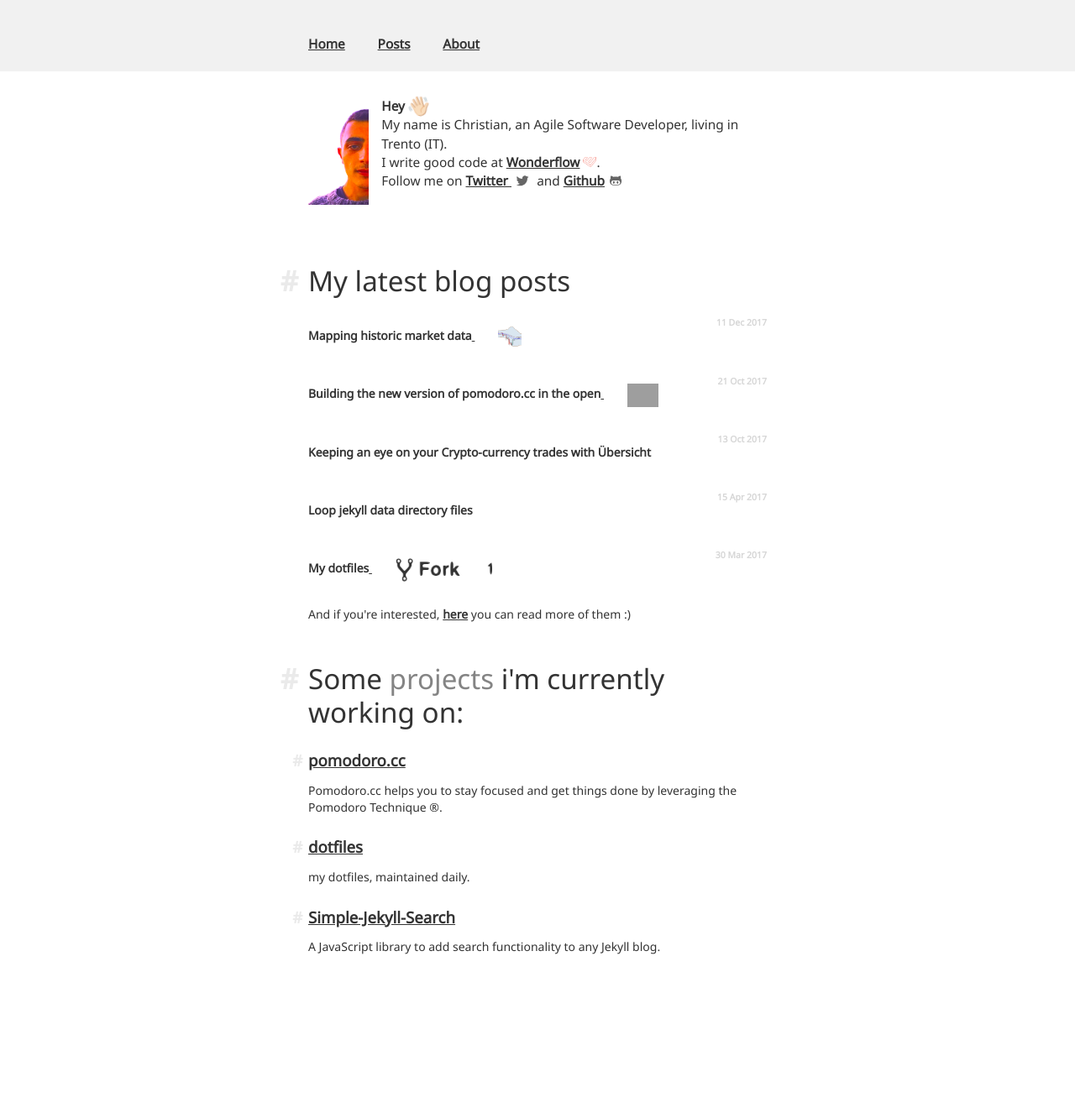
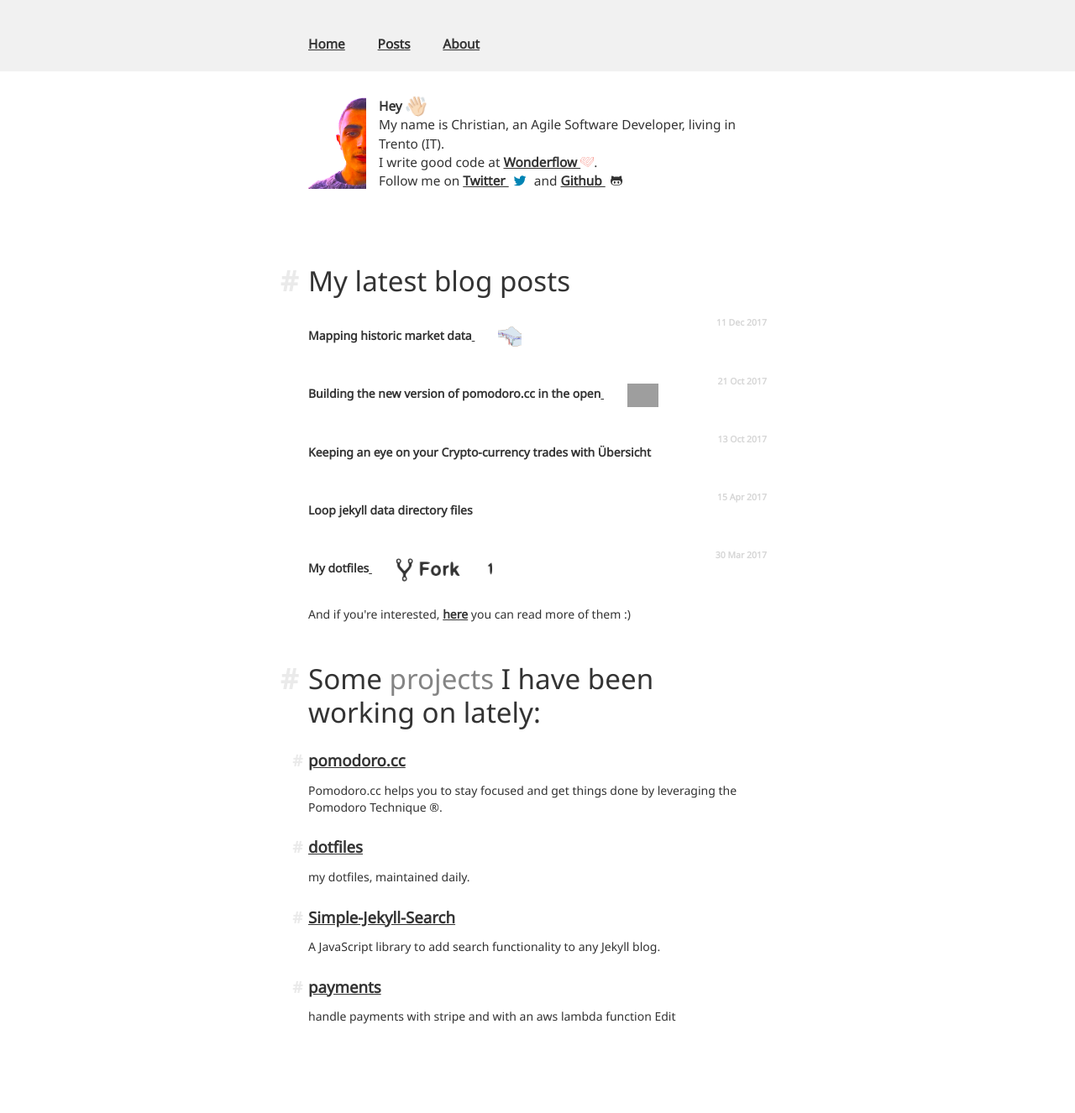
Before and after one commit to christian-fei/christian-fei.github.io-pandoc, a Jekyll site: the page built from index.html, in a window 1280 px wide. Shown: the whole page at 84% size. Built offline with Jekyll 4.4.1, drawn with Linux system fonts in a browser that asks for light colours; before the commit the page ends 1242 px from its top, so only the background shows below that; grey boxes are pictures that could not be loaded.

Commit message:
layout and style

```diff
--- a/_includes/icons/github.html
+++ b/_includes/icons/github.html
@@ -1,3 +1,3 @@
-<svg class="icon" viewBox="0 0 24 24">
+<svg class="icon github" viewBox="0 0 24 24">
   <path d="M20.38,8.53C20.54,8.13 21.06,6.54 20.21,4.39C20.21,4.39 18.9,4 15.91,6C14.66,5.67 13.33,5.62 12,5.62C10.68,5.62 9.34,5.67 8.09,6C5.1,3.97 3.79,4.39 3.79,4.39C2.94,6.54 3.46,8.13 3.63,8.53C2.61,9.62 2,11 2,12.72C2,19.16 6.16,20.61 12,20.61C17.79,20.61 22,19.16 22,12.72C22,11 21.39,9.62 20.38,8.53M12,19.38C7.88,19.38 4.53,19.19 4.53,15.19C4.53,14.24 5,13.34 5.8,12.61C7.14,11.38 9.43,12.03 12,12.03C14.59,12.03 16.85,11.38 18.2,12.61C19,13.34 19.5,14.23 19.5,15.19C19.5,19.18 16.13,19.38 12,19.38M8.86,13.12C8.04,13.12 7.36,14.12 7.36,15.34C7.36,16.57 8.04,17.58 8.86,17.58C9.69,17.58 10.36,16.58 10.36,15.34C10.36,14.11 9.69,13.12 8.86,13.12M15.14,13.12C14.31,13.12 13.64,14.11 13.64,15.34C13.64,16.58 14.31,17.58 15.14,17.58C15.96,17.58 16.64,16.58 16.64,15.34C16.64,14.11 16,13.12 15.14,13.12Z" />
 </svg>
--- a/_includes/icons/twitter.html
+++ b/_includes/icons/twitter.html
@@ -1,3 +1,3 @@
-<svg class="icon" viewBox="0 0 24 24">
+<svg class="icon twitter" viewBox="0 0 24 24">
   <path d="M22.46,6C21.69,6.35 20.86,6.58 20,6.69C20.88,6.16 21.56,5.32 21.88,4.31C21.05,4.81 20.13,5.16 19.16,5.36C18.37,4.5 17.26,4 16,4C13.65,4 11.73,5.92 11.73,8.29C11.73,8.63 11.77,8.96 11.84,9.27C8.28,9.09 5.11,7.38 3,4.79C2.63,5.42 2.42,6.16 2.42,6.94C2.42,8.43 3.17,9.75 4.33,10.5C3.62,10.5 2.96,10.3 2.38,10C2.38,10 2.38,10 2.38,10.03C2.38,12.11 3.86,13.85 5.82,14.24C5.46,14.34 5.08,14.39 4.69,14.39C4.42,14.39 4.15,14.36 3.89,14.31C4.43,16 6,17.26 7.89,17.29C6.43,18.45 4.58,19.13 2.56,19.13C2.22,19.13 1.88,19.11 1.54,19.07C3.44,20.29 5.7,21 8.12,21C16,21 20.33,14.46 20.33,8.79C20.33,8.6 20.33,8.42 20.32,8.23C21.16,7.63 21.88,6.87 22.46,6Z" />
 </svg>
--- a/_includes/main-header.html
+++ b/_includes/main-header.html
@@ -16,7 +16,7 @@
         <br>
         My name is Christian, an Agile Software Developer, living in Trento (IT).
         <br>
-        I write good code at <a href="https://wonderflow.co" target="_blank">Wonderflow</a> <img src="/assets/images/wonderflow.png" width="16px" alt="">.
+        I write good code at <a href="https://wonderflow.co" target="_blank">Wonderflow <img src="/assets/images/wonderflow.png" width="16px" alt=""></a>.
         <br>
         Follow me on
         <a href="https://twitter.com/christian_fei" class="twitter" target="_blank" title="Follow me on Twitter" tabindex="-1">
@@ -24,7 +24,7 @@
         </a>
         and
         <a href="https://github.com/christian-fei" class="github" target="_blank" title="My projects on Github" tabindex="-1">
-          Github{% include icons/github.html %}
+          Github {% include icons/github.html %}
         </a>
 
         <!-- {% unless page.url == '/about/' %}
--- a/assets/css/layout.styl
+++ b/assets/css/layout.styl
@@ -60,7 +60,7 @@
   display block
   float left
   img
-    height 128px
+    height 7.1em
     // width 128px
     margin-right 1em
     // border-radius 50%
--- a/index.html
+++ b/index.html
@@ -13,7 +13,7 @@
 And if you're interested, <a href="/posts">here</a> you can read more of them :)
 
 <h2>
-  Some <span class="fancy-highlight">projects</span> i'm currently working on:
+  Some <span class="fancy-highlight">projects</span> I have been working on lately:
 </h2>
 
 <div class="project">
@@ -31,6 +31,11 @@
   <p>A JavaScript library to add search functionality to any Jekyll blog.</p>
 </div>
 
+<div class="project">
+  <h4><a href="https://github.com/christian-fei/payments" target="_blank">payments</a></h4>
+  <p>handle payments with stripe and with an aws lambda function Edit</p>
+</div>
+
 
 <!--
 <h4>
```
Also changed, not shown: assets/css/fancy.styl (+12 -2 lines), assets/images/cf.128x128.png, assets/images/cf.64x64.png, dest/main.min.css, 1 other file.
